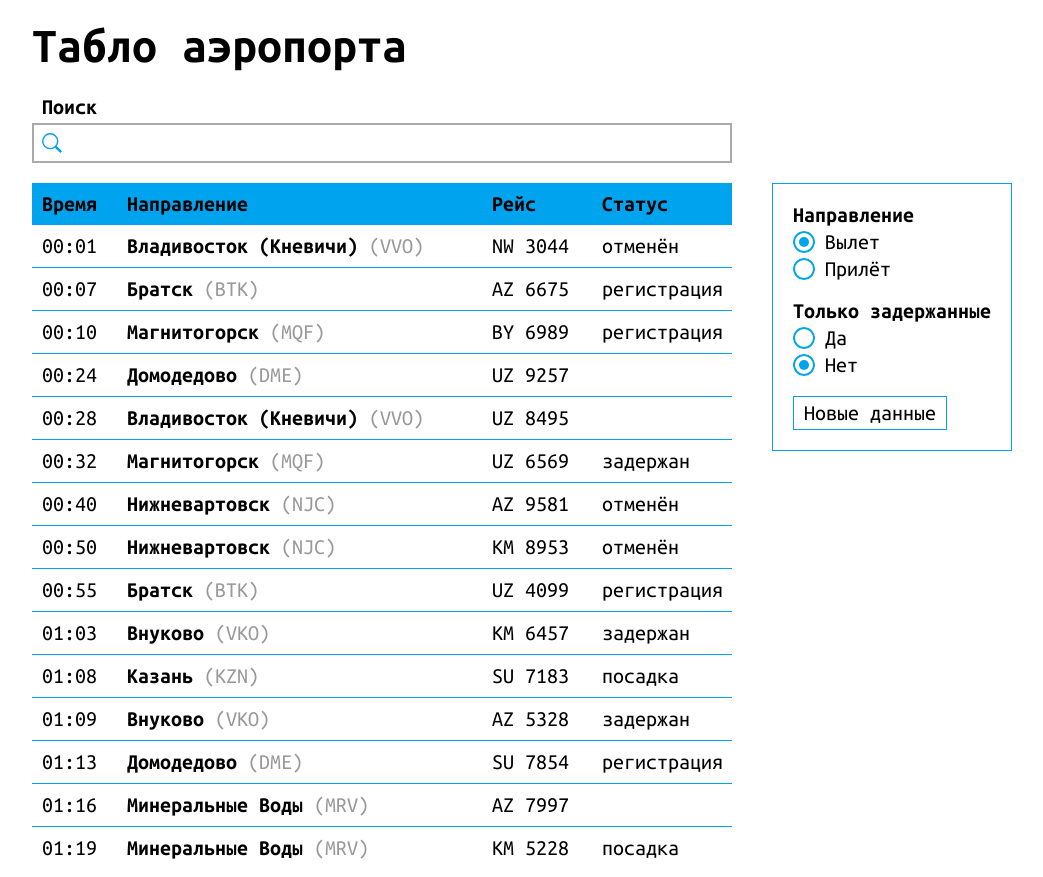
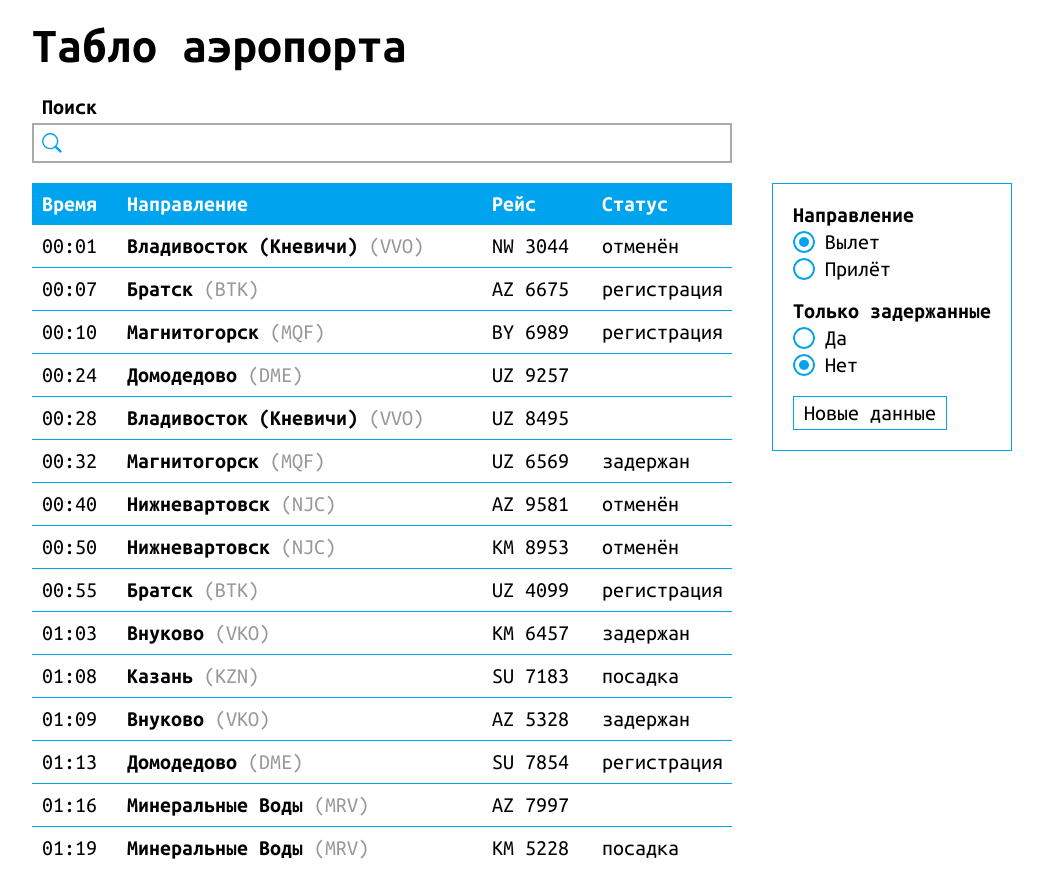
Before and after one commit to glevanov/test-timetable, a Vue app: page / in a window 1280 px wide. Shown: the whole page, without its empty margins (118-1161 px from the left). Built offline with nearby package versions, Linux system fonts and the light colour scheme.

Commit message:
Перекрашивает шрифт заголовков в белый

```diff
--- a/src/components/Timetable.vue
+++ b/src/components/Timetable.vue
@@ -47,6 +47,7 @@ export default {
 
     text-align: left;
 
+    color: #ffffff;
     background-color: #00a3ee;
   }
 
```
